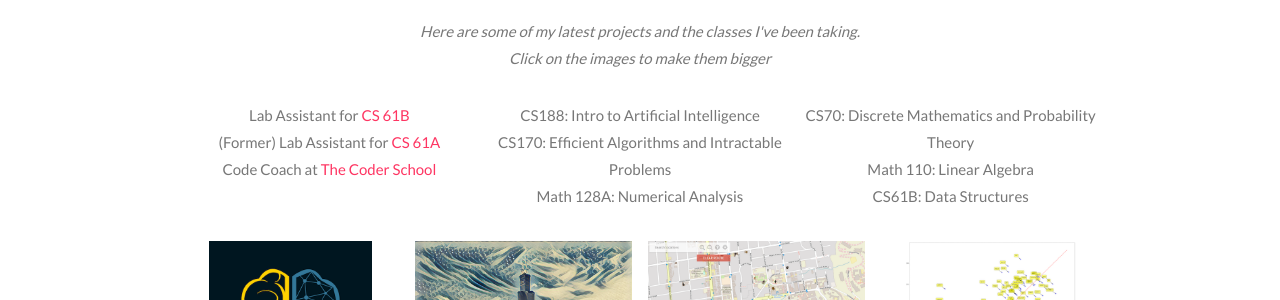
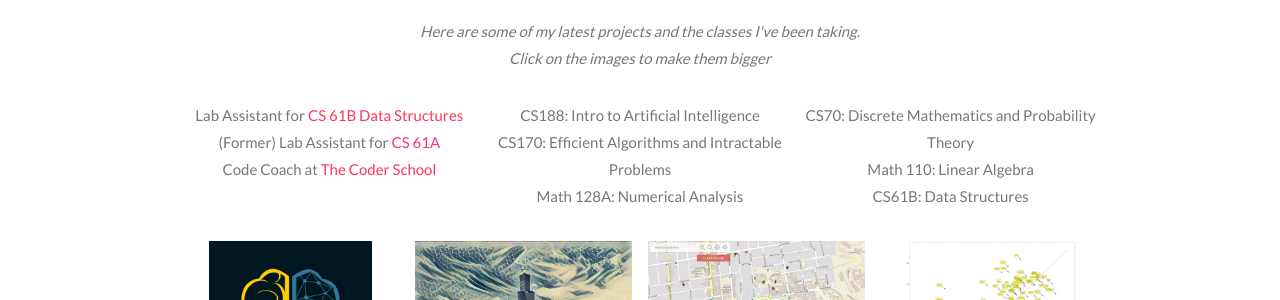
Before and after one commit to asetoodehnia/asetoodehnia.github.io, a Jekyll site: the page index.html, which Jekyll copies as it is, in a window 1280 px wide and 900 px high, scrolled down 2009 px. Shown: the part 154-454 px from the top of the window. Built offline with Jekyll 4.4.1, drawn with Linux system fonts in a browser that asks for light colours.

Commit message:
minor change to portfolio

```diff
--- a/index.html
+++ b/index.html
@@ -181,7 +181,7 @@ body, html {
   <!-- Responsive Grid. Four columns on tablets, laptops and desktops. Will stack on mobile devices/small screens (100% width) -->
   <div class="w3-row-padding w3-center">
     <div class="w3-col m4">
-      <p>Lab Assistant for <font color="#FE3562"><a href="http://sp18.datastructur.es/" target="_blank" style="text-decoration:none">CS 61B</a></font><br />
+      <p>Lab Assistant for <font color="#FE3562"><a href="http://sp18.datastructur.es/" target="_blank" style="text-decoration:none">CS 61B Data Structures</a></font><br />
          (Former) Lab Assistant for <font color="#FE3562"><a href="https://cs61a.org/" target="_blank" style="text-decoration:none">CS 61A</a></font><br />
          Code Coach at <font color="#FE3562"><a href="https://www.thecoderschool.com/berkeley/" target="_blank" style="text-decoration:none">The Coder School</a></font><br />
       </p>
```
